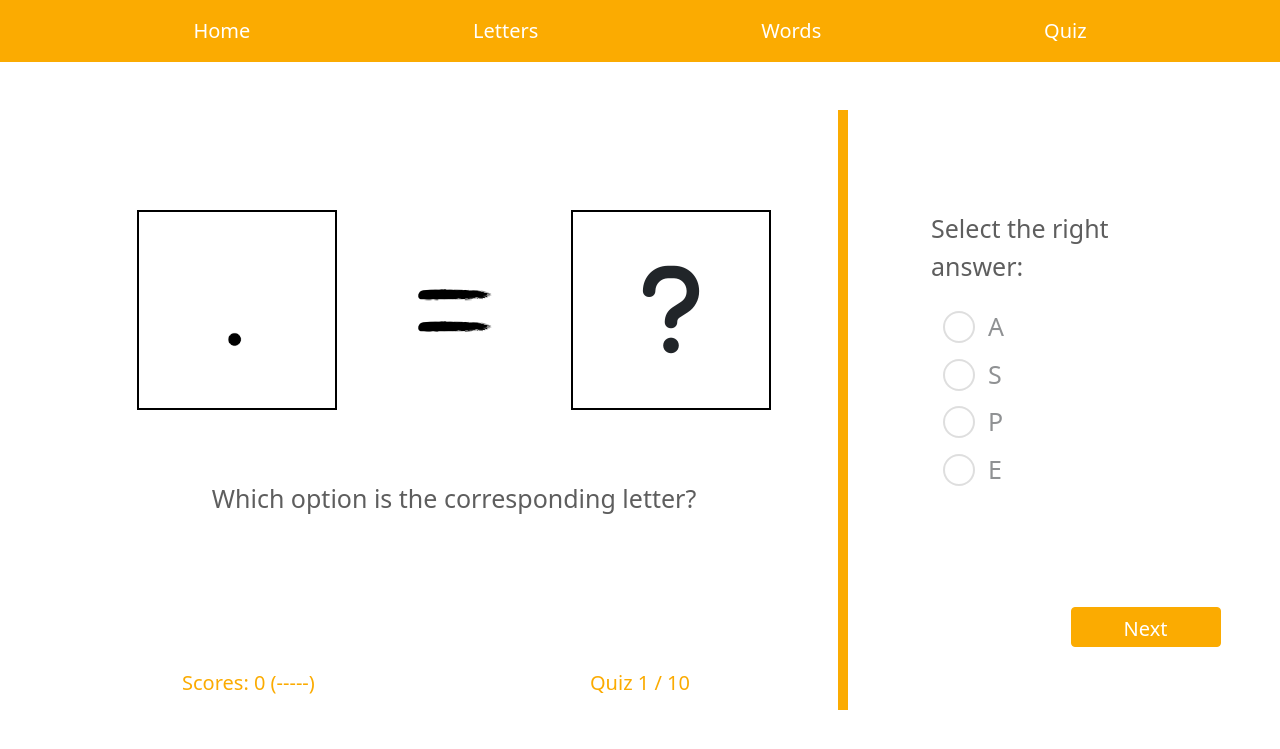
After one commit to as7cheng/morse-code-app, a Flask app: template templates/quiz/quiz01Result.html in a window 1280 px wide. The commit adds this page. Shown: the top 749 px of the page. Run offline with Flask 2, Linux system fonts and the light colour scheme; the template is opened without the code that fills it, so the values that code supplies are empty; some libraries are stand-ins or nearby versions.

Commit message:
quiz01_and_result

```diff
--- a/server.py
+++ b/server.py
@@ -109,5 +109,19 @@ def words_2():
 def quiz():
     return render_template('quiz/quiz.html')
 
+@app.route('/quiz/<num>')
+def quiz_questions(num):
+    data = 'quizData'
+    return render_template('quiz/quiz' + num + '.html', data = data)
+
+@app.route('/quiz/<num>/result', methods=["POST", "GET"])
+def quiz_questions_result(num):
+    data = {
+        "result": 0,
+        "selected": 'A',
+        "rightAwswer": 'E'
+    }
+    return render_template('quiz/quiz' + num + 'Result.html', data = data)
+
 if __name__ == '__main__':
    app.run(debug = True)
--- /dev/null
+++ b/static/quiz/quizResult.js
@@ -0,0 +1,30 @@
+$(document).ready(function(){
+    const checkedRadio = data && data.selected;
+    if(checkedRadio) {
+        $(".form-check-input").each(function(i, item) {
+            if($(item).attr("value") === checkedRadio) {
+                $(item).attr("checked", "checked");
+            }
+            if($(item).attr("checked") === "checked"){
+                $(item).css("background-color", data.result === 0 ? "red" : "#6AA84F");
+                $(item).css("border-color", data.result === 0 ? "red" : "#6AA84F");
+            }
+        })
+    }
+    // incorrect selection
+    if(data && data.result === 0) {
+        $("#resultInfo").html(`
+                                <p style="color: red; font-size: 18px;">Sorry, your answer is <b>INCORRECT.</b></p>
+                                <p style="color: #5E5E5E; font-size: 18px;">The right answer is <b>${data.rightAwswer}</b></p>
+                                `);
+    } else if(data && data.result === 1) {  // correct selection
+        $("#resultInfo").html(`
+                                <p style="color: #6AA84F; font-size: 18px;">Yeah! Your answer is <b>CORRECT!</b></p>
+                                <p style="color: #5E5E5E; font-size: 18px;">The right answer is <b>${data.rightAwswer}</b></p>
+                                `);
+    }
+
+    $("#quiz01Next").click(function() {
+        window.location.href = `/quiz/02`;
+    })
+})
--- a/templates/layout.html
+++ b/templates/layout.html
@@ -15,7 +15,9 @@
   <script src="https://cdn.jsdelivr.net/npm/bootstrap@5.1.3/dist/js/bootstrap.min.js" integrity="sha384-QJHtvGhmr9XOIpI6YVutG+2QOK9T+ZnN4kzFN1RtK3zEFEIsxhlmWl5/YESvpZ13" crossorigin="anonymous"></script>
   <!-- custom style -->
   <link rel="stylesheet" href="{{url_for('static', filename='index.css')}}">
-  <script src="../static/layout.js"></script>
+  <!-- <script src="../static/layout.js"></script> -->
+  <!-- font-awsome -->
+  <script src="https://kit.fontawesome.com/f1d1b90985.js" crossorigin="anonymous"></script>
   <title>Morse Code</title>
 </head>
 <body>
--- /dev/null
+++ b/templates/quiz/quiz01Result.html
@@ -0,0 +1,176 @@
+{% extends "layout.html" %}
+{% block content %}
+
+<style>
+    .quizSingleBox .quizSingleMidStringBox .quizSingleMidString {
+        height: 600px;
+        width: 10px;
+        background-color: #FBAB01;
+    }
+
+    .quizSingle {
+        margin-top: 100px;
+    }
+
+    .quizImageBox {
+        width: 200px;
+        height: 200px;
+        border: 2px solid #000;
+        display: flex;
+        align-items: center;
+        justify-content: center;
+    }
+
+    .quizImageBox i {
+        font-size: 100px;
+    }
+
+    .quizImageBox img {
+        width: 100%;
+    }
+
+    .quizItemBox {
+        display: flex;
+        justify-content: center;
+        align-items: center;
+    }
+
+    .quizEqual {
+        display: flex;
+        justify-content: center;
+        align-items: center;
+    }
+
+    .quizEqual img {
+        width: 100%;
+    }
+
+    .quizItemBottom {
+        margin-top: 70px;
+        display: flex;
+        justify-content: center;
+        align-items: center;
+        font-size: 25px;
+        color: #5E5E5E;
+    }
+
+    .quizProcessBox {
+        margin-top: 150px;
+    }
+
+    .quizProcessBox .quizProcess {
+        color: #FBAB01;
+        font-size: 20px;
+    }
+
+    .quizSingle p {
+        font-size: 25px;
+        color: #5E5E5E;
+    }
+
+    .quiz01 {
+        margin-left: 20px;
+        margin-top: 30px;
+    }
+
+    .quiz01 input{
+        transform:scale(2);
+    }
+
+    .quiz01 label {
+        font-size: 25px;
+        transform: translateY(-7px);
+    }
+
+    .quiz01 .form-check {
+        margin-bottom: 10px;
+    }
+
+    .quizSubmitBtn button {
+        background-color: #FBAB01;
+        border-color: #FBAB01;
+        color: #fff;
+        width: 150px;
+        height: 40px;
+        font-size: 20px;
+        margin-top: 30px;
+    }
+
+    .curScores {
+        padding-left: 100px;
+        color: #FBAB01;
+        font-size: 20px;
+    }
+
+    #resultInfo {
+        font-size: 18px;
+    }
+</style>
+
+<script type="text/javascript" src="{{ url_for('static', filename = 'quiz/quizResult.js') }}"></script>
+<script>
+    let data = {{data|tojson}}
+    console.log(data)
+</script>
+
+<div class="container quizSingleBox">
+    <div class="row">
+        <div class="col-md-8 quizSingle">
+            <div class="row">
+                <div class="col-md-5 quizItemBox">
+                    <div class="quizImageBox"><img src="../../static/assert/quiz_images/quiz01Question.jpg" alt="quiz01"></div>
+                </div>
+                <div class="col-md-2 quizEqual">
+                    <img src="../../static/assert/quiz_equal.jpg" alt="quiz+equal">
+                </div>
+                <div class="col-md-5 quizItemBox">
+                    <div class="quizImageBox"><i class="fas fa-solid fa-question"></i></div>
+                </div>
+            </div>
+            <div class="col-md-12 quizItemBottom">
+                Which option is the corresponding letter?
+            </div>
+            <div class="row quizProcessBox">
+                <div class="col-md-8 curScores">Scores: 0 (-----)</div>
+                <div class="col-md-4 quizProcess">Quiz 1 / 10</div>
+            </div>
+        </div>
+        <div class="col-md-1 quizSingleMidStringBox">
+            <div class="quizSingleMidString"></div>
+        </div>
+        <div class="col-md-3 quizSingle">
+            <p>Select the right answer:</p>
+            <form action="01/result" method="POST" class="row quiz01">
+                <div class="form-check">
+                    <input class="form-check-input" type="radio" name="quiz01" id="flexRadioDefault1" value="A" disabled>
+                    <label class="form-check-label" for="flexRadioDefault1">&nbsp;&nbsp;A</label>
+                </div>
+                <div class="form-check">
+                    <input class="form-check-input" type="radio" name="quiz01" id="flexRadioDefault2" value="S" disabled>
+                    <label class="form-check-label" for="flexRadioDefault2">&nbsp;&nbsp;S</label>
+                </div>
+                <div class="form-check">
+                    <input class="form-check-input" type="radio" name="quiz01" id="flexRadioDefault3" value="P" disabled>
+                    <label class="form-check-label" for="flexRadioDefault2">&nbsp;&nbsp;P</label>
+                </div>
+                <div class="form-check">
+                    <input class="form-check-input" type="radio" name="quiz01" id="flexRadioDefault4" value="E" disabled>
+                    <label class="form-check-label" for="flexRadioDefault4">&nbsp;&nbsp;E</label>
+                </div>
+            </form>
+            <div class="row">
+                <div class="col-md-12" id="resultInfo"></div>
+                <div class="col-md-6"></div>
+                <div class="col-md-6 quizSubmitBtn">
+                    <br>
+                    <br>
+                    <br>
+                    <button type="button" class="btn btn-warning" id="quiz01Next">Next</button>
+                </div>
+            </div>
+
+        </div>
+    </div>
+</div>
+
+{% endblock %}
```
Also changed, not shown: static/quiz/quiz.js (added, +9 -0 lines), templates/home.html (+2 -6 lines), templates/quiz/quiz.html (+105 -1 lines), templates/quiz/quiz01.html (added, +154 -0 lines), static/assert/quiz_equal.jpg (added), static/assert/quiz_images/quiz01Question.jpg (added), static/assert/quiz_main_right.jpg (added), static/quiz/quiz01.js (added).
